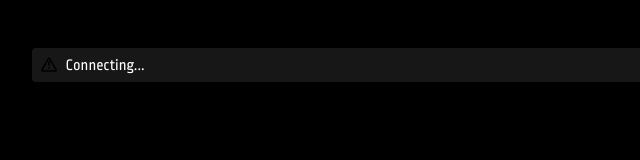
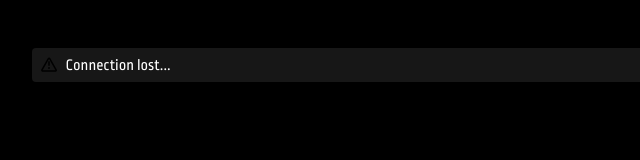
Before and after one commit to JustPlayerDE/nuttywatch, a plain HTML site: page index.html in a window 1280 px wide. Shown: the full height of the page, 0-640 px from the left. Drawn offline with Linux system fonts and the light colour scheme.

Commit message:
show connection lost message

```diff
--- a/index.html
+++ b/index.html
@@ -235,6 +235,7 @@
           console.warn(
             "Disconnected from Streamer.Bot, reconnecting in 10 seconds..."
           );
+          addSystemMessage("status", "Connection lost...", false);
           streamerbot.isConnected = false;
           setTimeout(sbConnect, 10000);
         };
```
